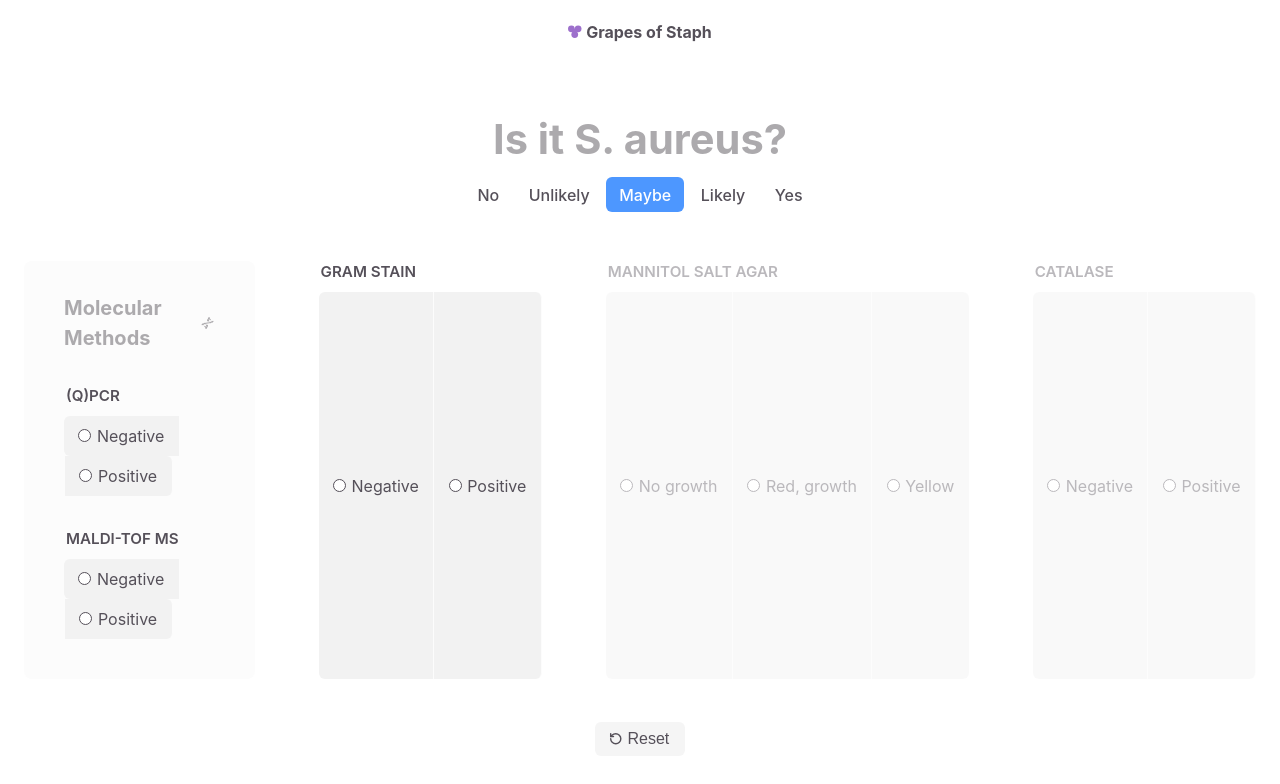
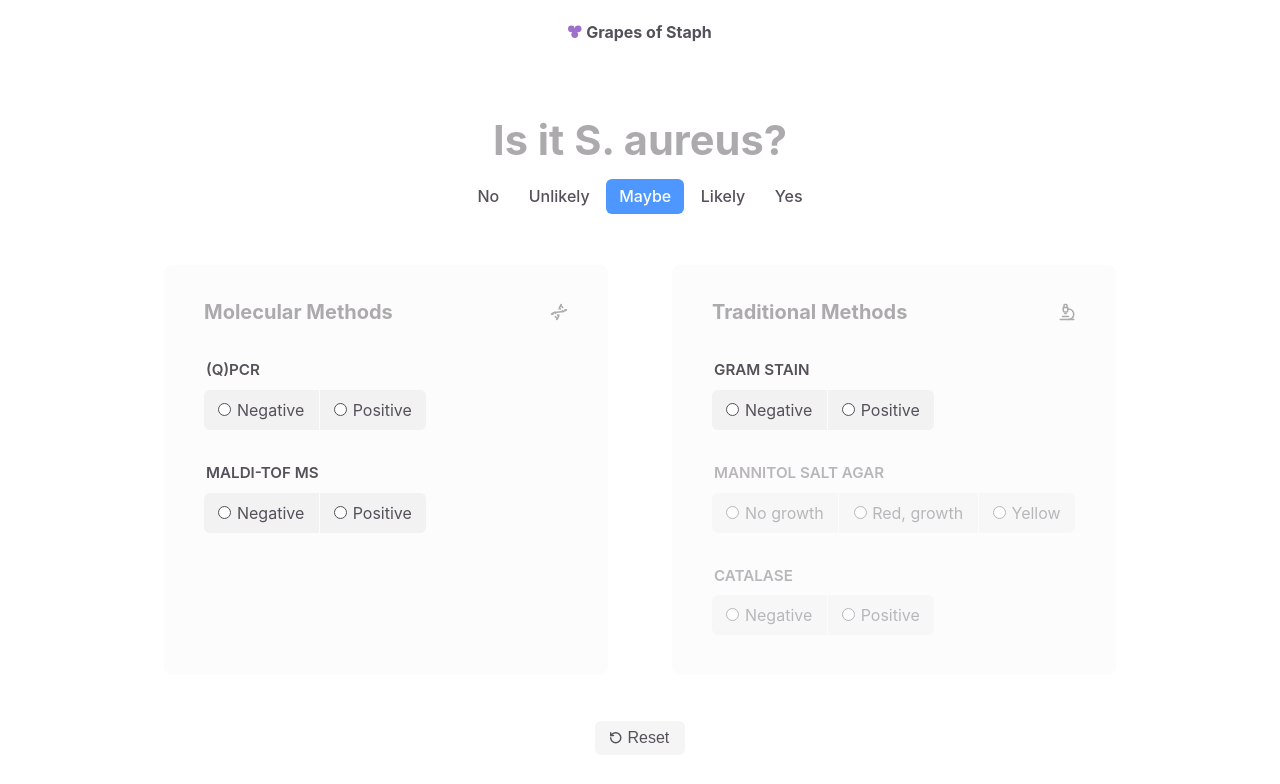
Before and after one commit to davbl/grapes-of-staph, a React (Vite) app: page / in a window 1280 px wide. Shown: the top 784 px of the page. Built offline with nearby package versions, Linux system fonts and the light colour scheme.

Commit message:
Added Molecular methods, Reset btn, and icons

```diff
--- a/src/components/TraditionalMethods.jsx
+++ b/src/components/TraditionalMethods.jsx
@@ -5,19 +5,40 @@
 const TraditionalMethods = () => {
   //
   // Destructure state held in zustand store
-  const { gram, mannitol, catalase, step, updateSelection } = useStore();
+  const { gram, mannitol, catalase, step, updateTraditionalState } = useStore();
 
   const handleChange = (assay, value) => {
     // Debugging
     // console.log(`Changing ${assay} to ${value}`);
-    updateSelection(assay, value);
+    updateTraditionalState(assay, value);
   };
 
   // Render
   return (
-    <>
-      {/* <h3>Traditional Methods</h3> TODO */}
+    <div className="method-category">
+      <div className="method-category-header">
+        <h3>Traditional Methods</h3>
+        <svg
+          xmlns="http://www.w3.org/2000/svg"
+          width="18"
+          height="18"
+          viewBox="0 0 24 24"
+          fill="none"
+          stroke="#acaaad"
+          strokeWidth="2"
+          strokeLinecap="round"
+          strokeLinejoin="round"
+          className="lucide lucide-microscope">
+          <path d="M6 18h8" />
+          <path d="M3 22h18" />
+          <path d="M14 22a7 7 0 1 0 0-14h-1" />
+          <path d="M9 14h2" />
+          <path d="M9 12a2 2 0 0 1-2-2V6h6v4a2 2 0 0 1-2 2Z" />
+          <path d="M12 6V3a1 1 0 0 0-1-1H9a1 1 0 0 0-1 1v3" />
+        </svg>
+      </div>
 
+      <div className="radios-column">
         {/* GRAM STAIN */}
         <fieldset className={step >= 1 ? "enabled" : "disabled"}>
           <legend>GRAM STAIN</legend>
@@ -109,7 +130,9 @@
             <span>Positive</span>
           </label>
         </fieldset>
-    </>
+        {/*  */}
+      </div>
+    </div>
   );
 };
 
```
Lines whose indentation alone changed are shown as unchanged.
